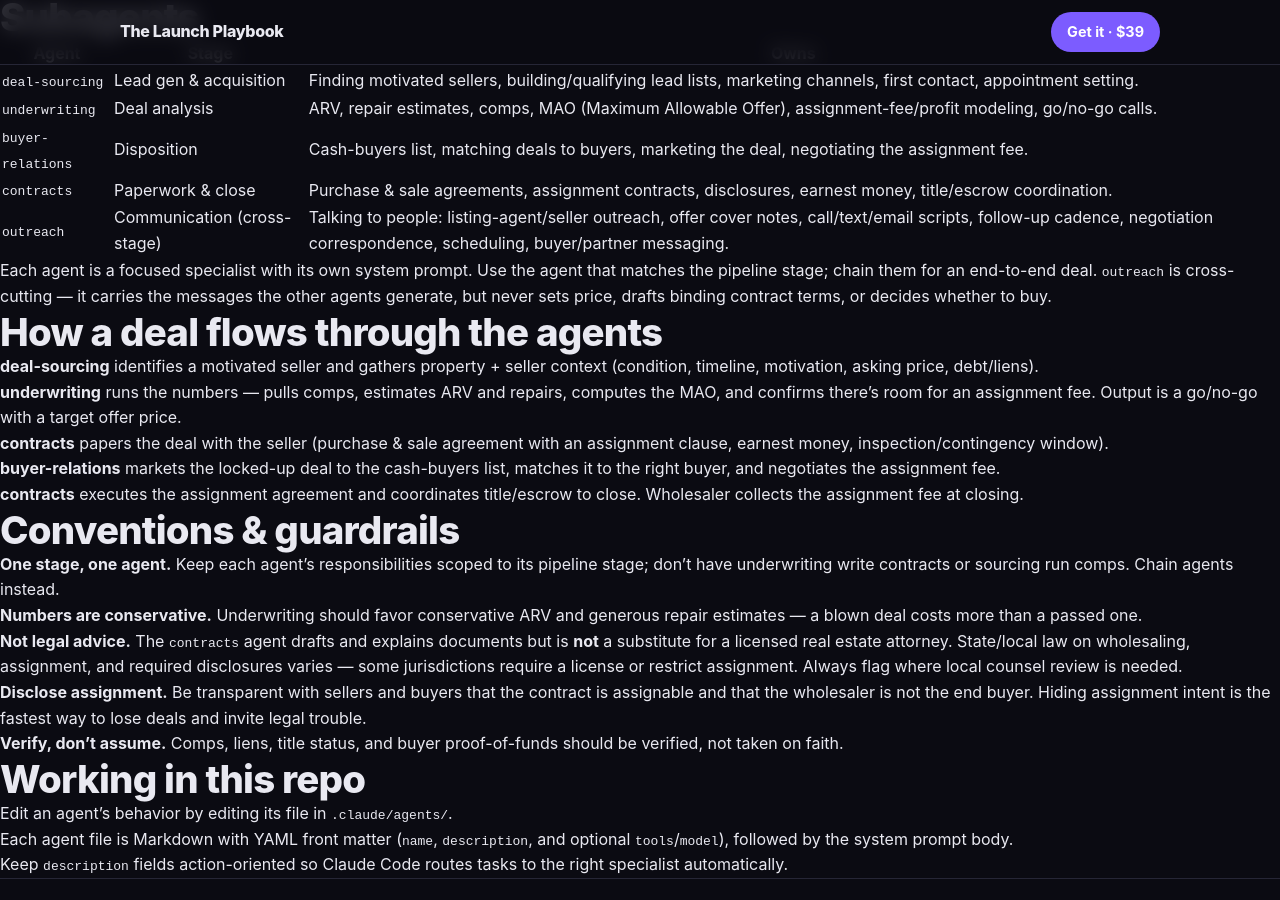
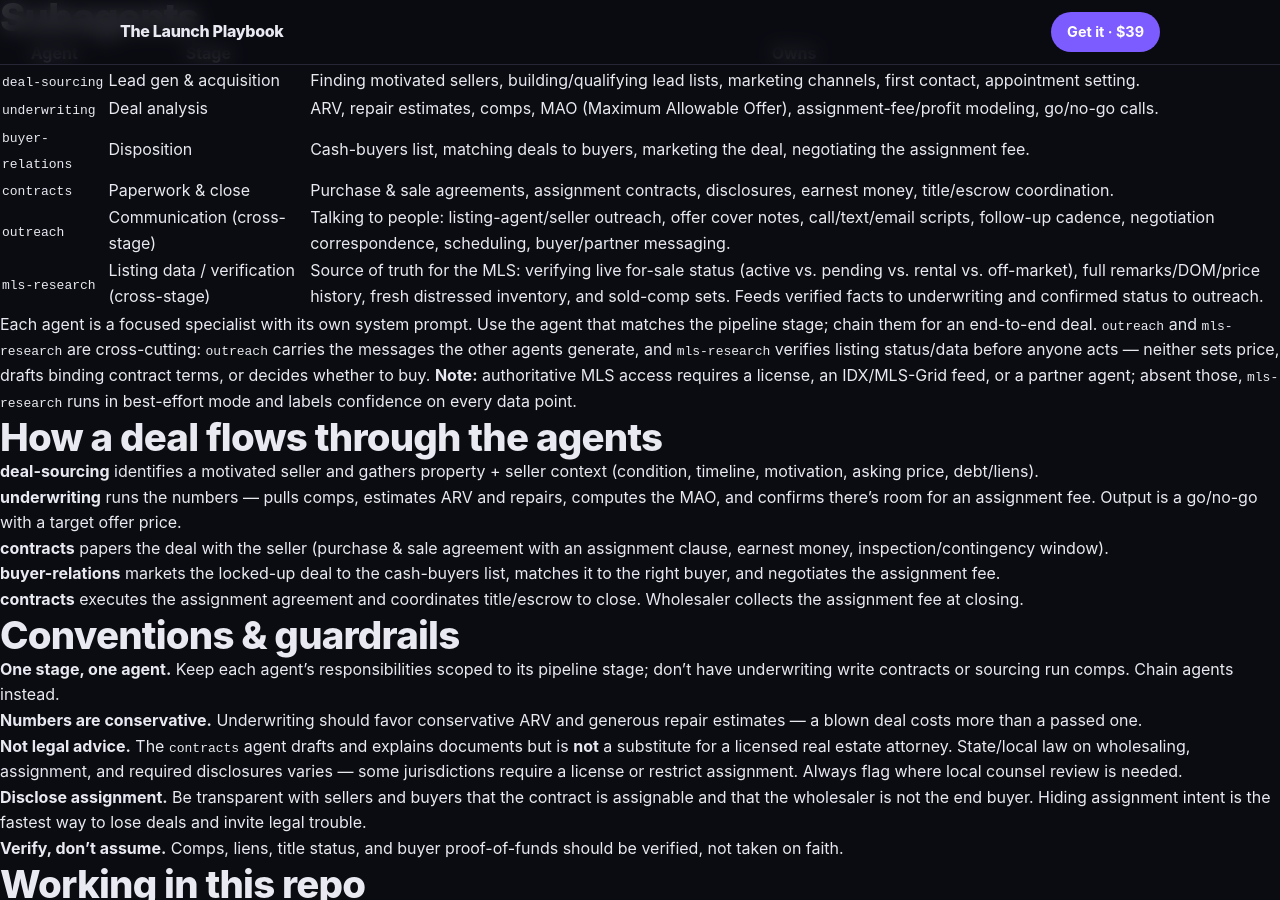
Before and after one commit to cwayne0015-bit/1, a Jekyll site: the page built from wholesaling/CLAUDE.md, in a window 1280 px wide and 900 px high, scrolled down 330 px. Built offline with Jekyll 4.4.1, drawn with Linux system fonts in a browser that asks for light colours; our own code applies the rules of GitHub Pages for plain Markdown files.

Commit message:
Add mls-research agent to the team
New cross-stage subagent: source of truth for listing status and market
data — verifies live for-sale status (active/pending/rental/off-market),
pulls full remarks/DOM/price history, surfaces fresh distressed inventory,
and builds sold-comp sets. Feeds verified facts to underwriting and
confirmed status to outreach. Honest scope note: authoritative MLS access
needs a license/IDX feed/partner agent; absent those it runs in best-effort
mode and labels confidence on every data point (lesson from the rental-vs-
sale mixup). Stays in lane — doesn't set price, draft contracts, or decide
to buy. Wired into workspace CLAUDE.md roster (now 6 agents).

Co-Authored-By: Claude Opus 4.8 <noreply@anthropic.com>
Claude-Session: https://claude.ai/code/session_019RoHJrGq1ppJbnafW3t87a

```diff
--- a/wholesaling/CLAUDE.md
+++ b/wholesaling/CLAUDE.md
@@ -27,11 +27,16 @@ explicitly by name.
 | `buyer-relations` | Disposition | Cash-buyers list, matching deals to buyers, marketing the deal, negotiating the assignment fee. |
 | `contracts` | Paperwork & close | Purchase & sale agreements, assignment contracts, disclosures, earnest money, title/escrow coordination. |
 | `outreach` | Communication (cross-stage) | Talking to people: listing-agent/seller outreach, offer cover notes, call/text/email scripts, follow-up cadence, negotiation correspondence, scheduling, buyer/partner messaging. |
+| `mls-research` | Listing data / verification (cross-stage) | Source of truth for the MLS: verifying live for-sale status (active vs. pending vs. rental vs. off-market), full remarks/DOM/price history, fresh distressed inventory, and sold-comp sets. Feeds verified facts to underwriting and confirmed status to outreach. |
 
 Each agent is a focused specialist with its own system prompt. Use the agent
 that matches the pipeline stage; chain them for an end-to-end deal. `outreach`
-is cross-cutting — it carries the messages the other agents generate, but never
-sets price, drafts binding contract terms, or decides whether to buy.
+and `mls-research` are cross-cutting: `outreach` carries the messages the other
+agents generate, and `mls-research` verifies listing status/data before anyone
+acts — neither sets price, drafts binding contract terms, or decides whether to
+buy. **Note:** authoritative MLS access requires a license, an IDX/MLS-Grid
+feed, or a partner agent; absent those, `mls-research` runs in best-effort mode
+and labels confidence on every data point.
 
 ## How a deal flows through the agents
 
```
Also changed, not shown: wholesaling/.claude/agents/mls-research.md (added, +80 -0 lines).
